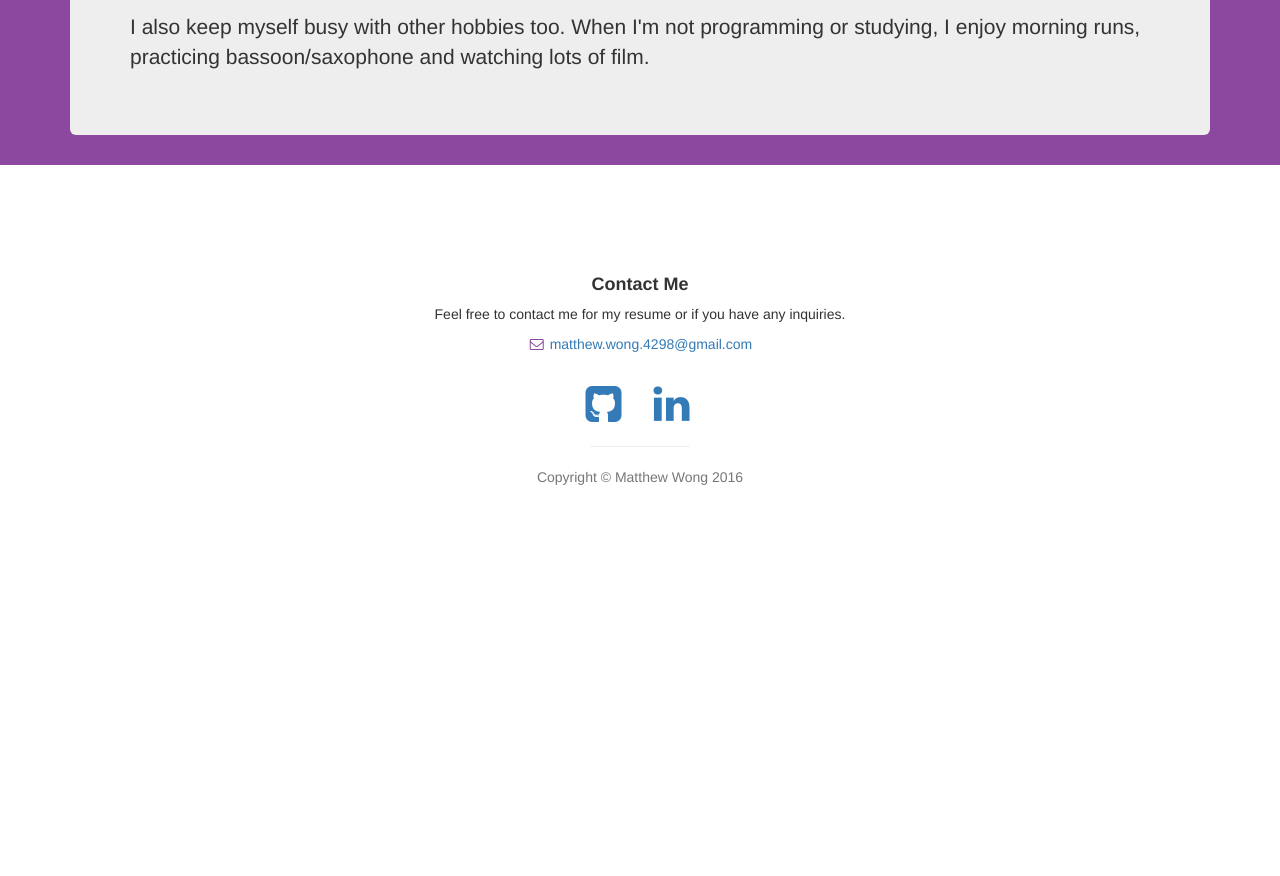
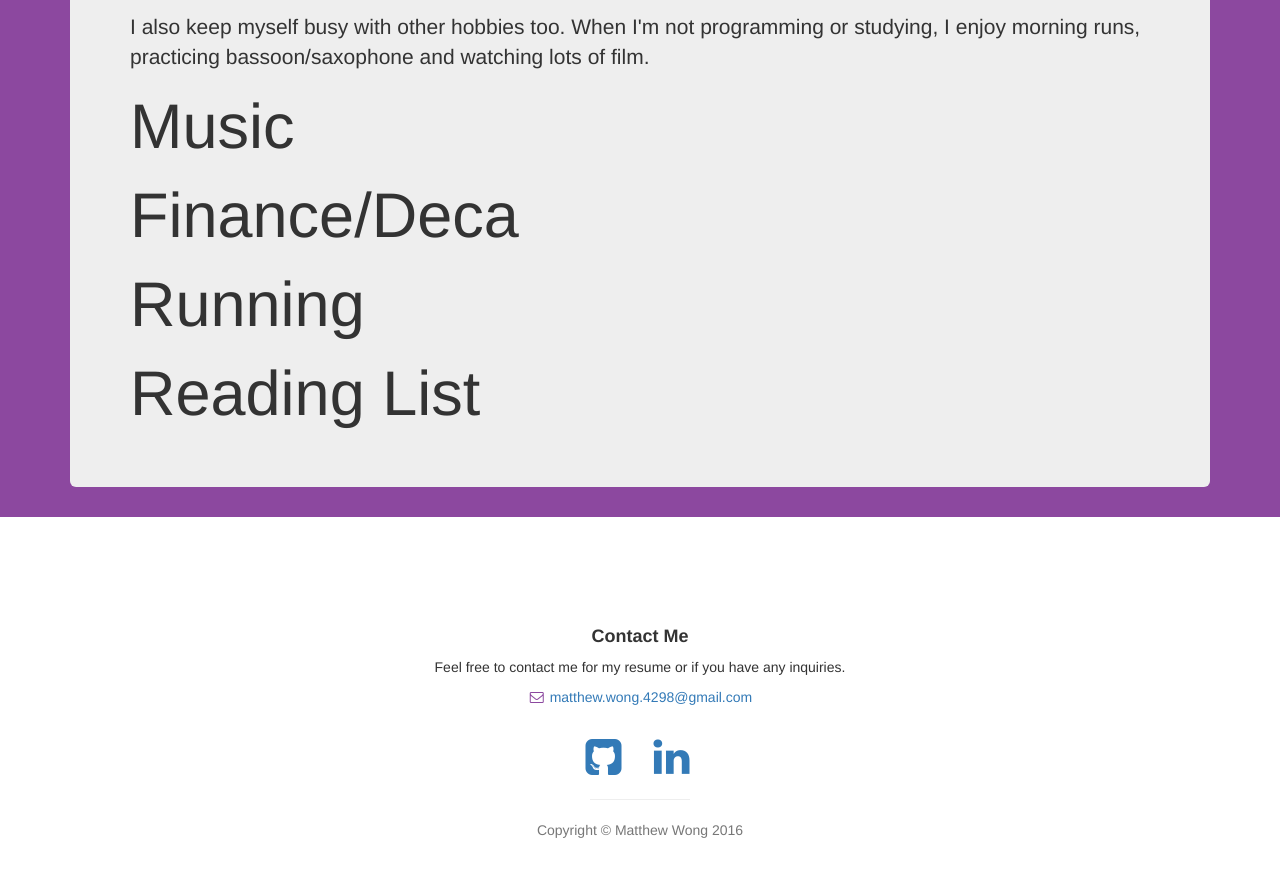
Before and after one commit to matthewong/matthewong.github.io, a plain HTML site: page aboutMe.html in a window 1280 px wide. Shown: the part 1106-1982 px from the top of the page. Before the commit the page ends 1703 px from the top, so only its background shows below. Drawn offline with nearby package versions, Linux system fonts and the light colour scheme.

Commit message:
about me

```diff
--- a/aboutMe.html
+++ b/aboutMe.html
@@ -116,7 +116,9 @@
             <div class="row">
                 <div class="container">
                     <div class="jumbotron">
-                        <h1>About Me</h1>
+                        <h1>
+                            About Me
+                        </h1>
                         <p>
 
                             I am a grade 12 student at Dr. Norman Bethune C.I.
@@ -146,6 +148,18 @@
                             morning runs, practicing bassoon/saxophone and watching lots of film.
 
                         </p>
+                        <h1>
+                            Music
+                        </h1>
+                        <h1>
+                            Finance/Deca
+                        </h1>
+                        <h1>
+                            Running
+                        </h1>
+                        <h1>
+                            Reading List
+                        </h1>
                     </div>
                 </div>
             </div>
```
